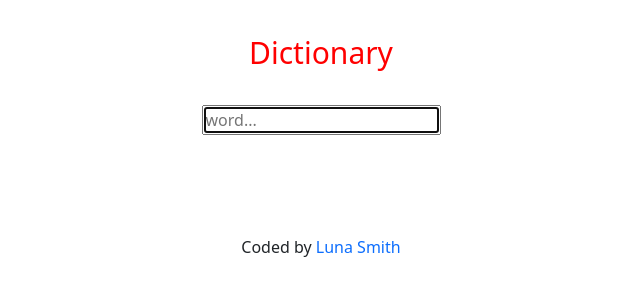
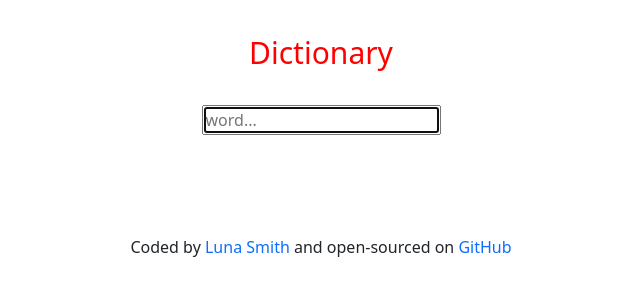
Before and after one commit to Lu-Smith/dictionary-project-luna-smith, a React (Create React App) app: page / in a window 1280 px wide. Shown: the top 300 px of the page, without its empty margins (319-959 px from the left). Built offline with nearby package versions, Linux system fonts and the light colour scheme.

Commit message:
Added GitHub link
reduced definitions to one

```diff
--- a/src/App.js
+++ b/src/App.js
@@ -18,6 +18,16 @@
           className="portfolio"
         >
           Luna Smith
+        </a>{" "}
+        and open-sourced on{" "}
+        <a
+          href="https://github.com/Lu-Smith/dictionary-project-luna-smith"
+          alt="Luna Smith GitHub"
+          target="_blank"
+          rel="noopener noreferrer"
+          className="portfolio"
+        >
+          GitHub
         </a>
       </footer>
     </div>
--- a/src/Definition.js
+++ b/src/Definition.js
@@ -7,6 +7,7 @@
     <div className="Definition">
       <h3>{props.meaning.partOfSpeech}</h3>
       {props.meaning.definitions.map(function (definition, index) {
+        if (index <= 1) {
           return (
             <p className="word-definition">
               {definition.definition}
@@ -14,6 +15,9 @@
               <em>{definition.example}</em>
             </p>
           );
+        } else {
+          return null;
+        }
       })}
     </div>
   );
```
Lines whose indentation alone changed are shown as unchanged.
